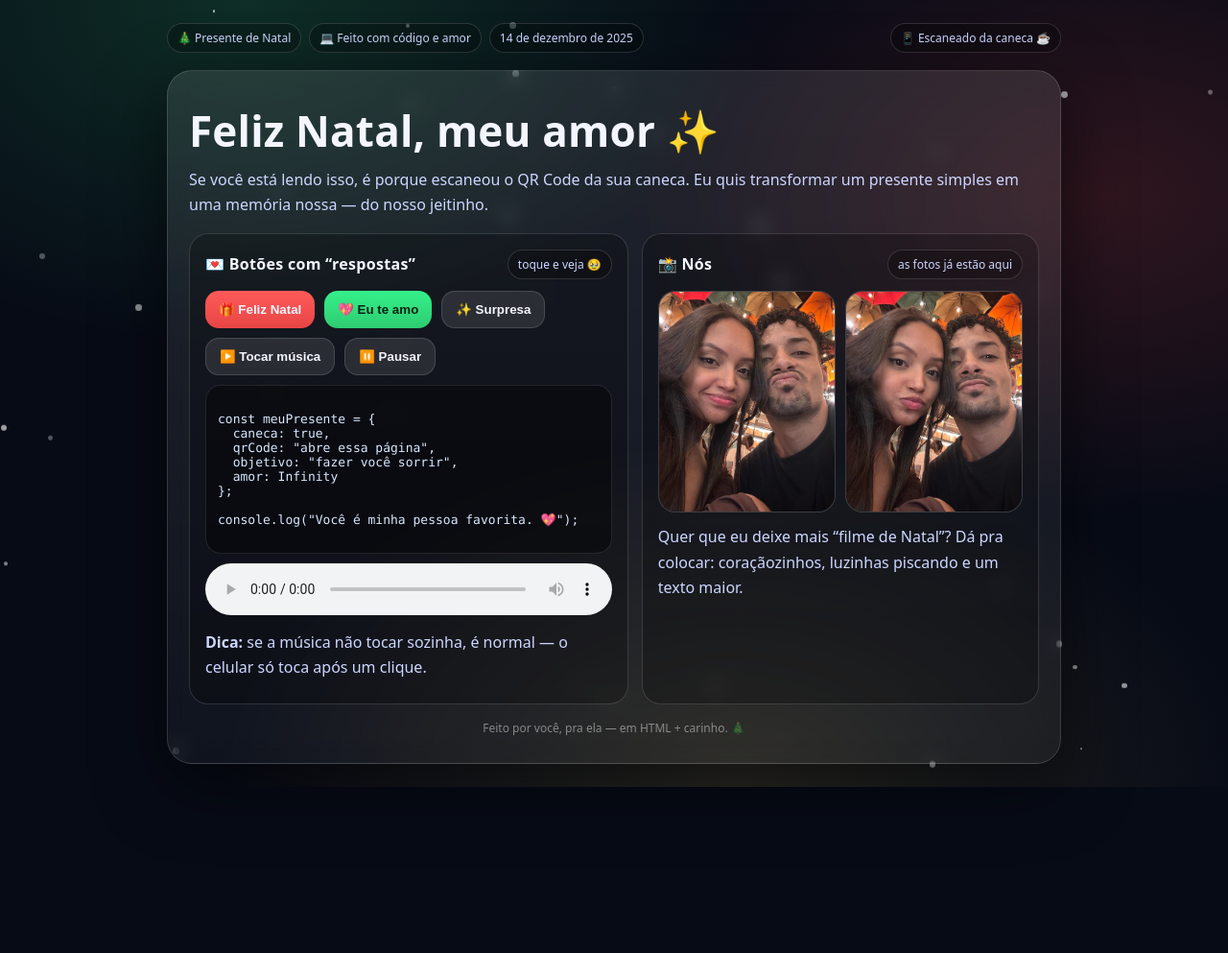
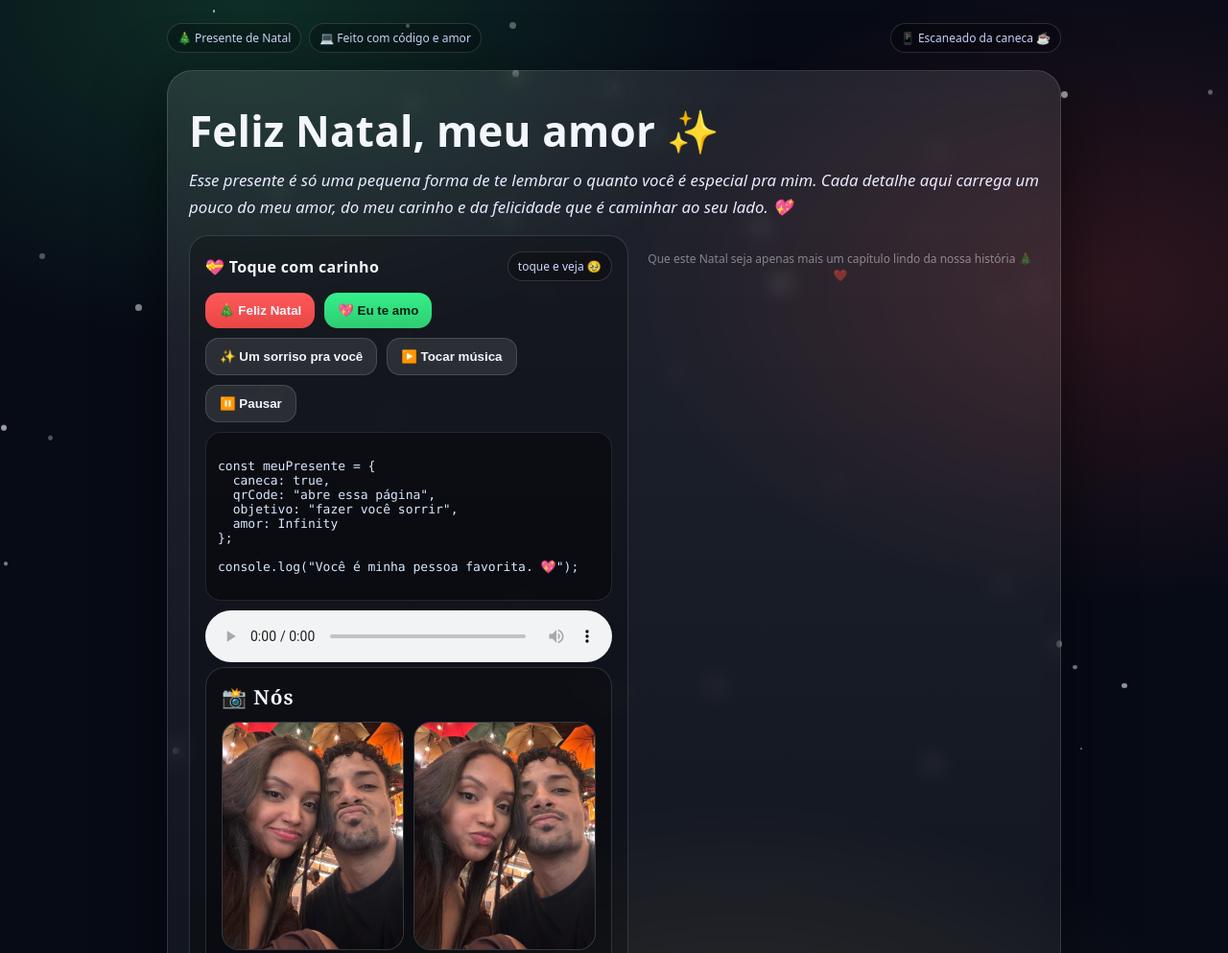
Before and after one commit to dcezar286-art/index.html, a plain HTML site: page index.html in a window 1280 px wide. Shown: the top 993 px of the page at 96% size. Before the commit the page ends 820 px from the top, so only its background shows below. Drawn offline with Linux system fonts and the light colour scheme.

Commit message:
Update index.html

```diff
--- a/index.html
+++ b/index.html
@@ -145,6 +145,19 @@
 
     footer{margin:16px 0 6px; text-align:center; color:rgba(255,255,255,.45); font-size:12px}
     a{color:var(--gold); text-decoration:none}
+
+    .intro {
+  font-style: italic;
+  font-size: 1.05em;
+  color: #eaeaff;
+}
+.nos-title {
+  font-family: "Georgia", "Times New Roman", serif;
+  font-size: 1.3em;
+  letter-spacing: 1px;
+}
+
+
   </style>
 </head>
 
@@ -156,29 +169,32 @@
       <div class="badges">
         <div class="badge">🎄 Presente de Natal</div>
         <div class="badge">💻 Feito com código e amor</div>
-        <div class="badge" id="dt"></div>
+
       </div>
       <div class="badge">📱 Escaneado da caneca ☕</div>
     </div>
 
     <section class="card">
       <h1>Feliz Natal, meu amor <span class="spark">✨</span></h1>
-      <p>
-        Se você está lendo isso, é porque escaneou o QR Code da sua caneca.
-        Eu quis transformar um presente simples em uma memória nossa — do nosso jeitinho.
-      </p>
+      <p class="intro">
+  <em>
+    Esse presente é só uma pequena forma de te lembrar o quanto você é especial pra mim.
+    Cada detalhe aqui carrega um pouco do meu amor, do meu carinho
+    e da felicidade que é caminhar ao seu lado. 💖
+  </em>
+</p>
 
       <div class="grid">
         <div class="panel">
           <div class="titleRow">
-            <div class="miniTitle">💌 Botões com “respostas”</div>
+            <div class="miniTitle">💝 Toque com carinho</div>
             <div class="badge">toque e veja 🥹</div>
           </div>
 
           <div class="btns">
-            <button class="btn-red" id="btnNatal">🎁 Feliz Natal</button>
+            <button class="btn-red" id="btnNatal">🎄 Feliz Natal</button>
             <button class="btn-green" id="btnAmor">💖 Eu te amo</button>
-            <button class="btn-dark" id="btnSurpresa">✨ Surpresa</button>
+            <button class="btn-dark" id="btnSurpresa">✨ Um sorriso pra você</button>
             <button class="btn-dark" id="btnMusica">▶️ Tocar música</button>
             <button class="btn-dark" id="btnPausar">⏸️ Pausar</button>
           </div>
@@ -200,15 +216,10 @@ console.log("Você é minha pessoa favorita. 💖");
             <source src="musica.mp3" type="audio/mpeg">
           </audio>
 
-          <p style="margin-top:10px">
-            <b>Dica:</b> se a música não tocar sozinha, é normal — o celular só toca após um clique.
-          </p>
-        </div>
-
         <div class="panel">
           <div class="titleRow">
-            <div class="miniTitle">📸 Nós</div>
-            <div class="badge">as fotos já estão aqui</div>
+            <div class="miniTitle nos-title">📸 Nós</div>
+
           </div>
 
           <div class="photos">
@@ -217,20 +228,21 @@ console.log("Você é minha pessoa favorita. 💖");
           </div>
 
           <p style="margin-top:12px">
-            Quer que eu deixe mais “filme de Natal”? Dá pra colocar: coraçãozinhos, luzinhas piscando e um texto maior.
-          </p>
+  Cada foto aqui guarda um momento que mora no meu coração.
+  Olhar pra nós dois assim me lembra o quanto sou grato
+  por dividir a vida com você. 🤍✨
+</p>
         </div>
       </div>
 
-      <footer>Feito por você, pra ela — em HTML + carinho. 🎄</footer>
+      <footer>Que este Natal seja apenas mais um capítulo lindo da nossa história 🎄❤️</footer>
+
     </section>
   </main>
 
   <script>
-    // Data
-    const d = new Date();
-    document.getElementById("dt").textContent =
-      d.toLocaleDateString("pt-BR", { day:"2-digit", month:"long", year:"numeric" });
+
+
 
     // Neve (leve, automática)
     const snow = document.getElementById("snow");
```
